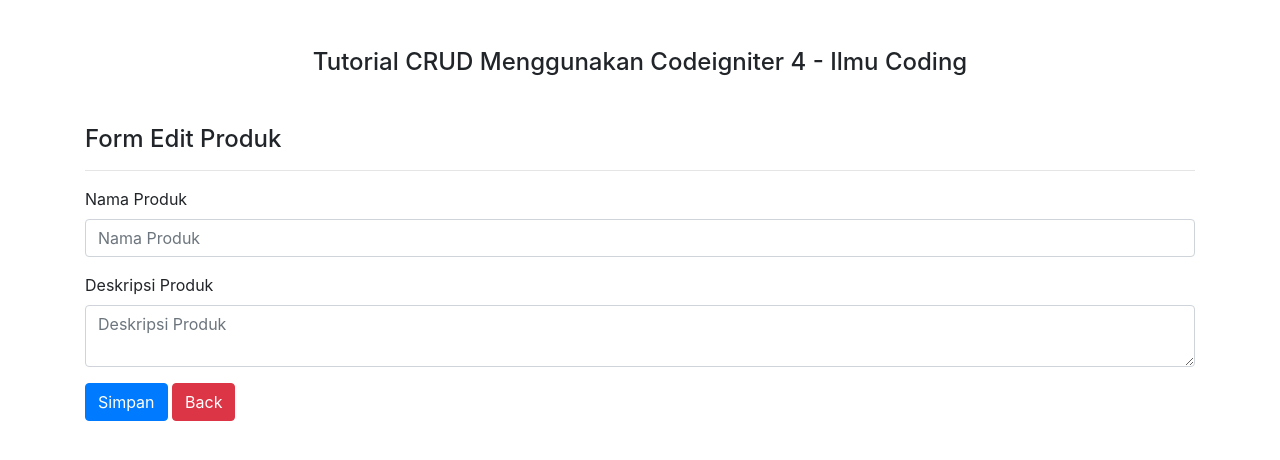
After one commit to fajarpostman/codeigniter4, a CodeIgniter 4 app: the page made by app/Views/product/edit.php in a window 1280 px wide. The commit adds this page. Shown: the top 460 px of the page. Run offline with PHP 8.4 and a stand-in for CodeIgniter, Linux system fonts and the light colour scheme; the template is opened without the code that fills it, so the values that code supplies are empty; some libraries are stand-ins or nearby versions.

Commit message:
update controller

```diff
--- a/app/Models/Product_model.php
+++ b/app/Models/Product_model.php
@@ -27,4 +27,9 @@ class Product_Model extends Model
     {
         return $this->db->table($this->table)->insert($data);
     }
+
+    public function update_product($data, $id)
+    {
+        return $this->db->table($this->table)->update($data, ['product_id' => $id]);
+    }
 }
--- /dev/null
+++ b/app/Views/product/edit.php
@@ -0,0 +1,43 @@
+<!DOCTYPE html>
+<html lang="en">
+
+<head>
+    <meta charset="UTF-8">
+    <meta name="viewport" content="width=device-width, initial-scale=1.0">
+    <meta http-equiv="X-UA-Compatible" content="ie=edge">
+    <title>Product</title>
+    <link rel="stylesheet" href="https://maxcdn.bootstrapcdn.com/bootstrap/4.0.0/css/bootstrap.min.css" integrity="sha384-Gn5384xqQ1aoWXA+058RXPxPg6fy4IWvTNh0E263XmFcJlSAwiGgFAW/dAiS6JXm" crossorigin="anonymous">
+    <link rel="stylesheet" href="https://cdnjs.cloudflare.com/ajax/libs/font-awesome/5.11.2/css/all.min.css">
+</head>
+
+<body>
+
+    <div class="container mt-5 mb-5 text-center">
+        <h4>Tutorial CRUD Menggunakan Codeigniter 4 - Ilmu Coding</h4>
+    </div>
+    <div class="container">
+        <h4>Form Edit Produk</h4>
+        <hr>
+        <form action="<?php echo base_url('product/update'); ?>" method="post">
+
+            <div class="form-group">
+                <label for="">Nama Produk</label>
+                <input type="text" name="product_name" class="form-control" placeholder="Nama Produk" value="<?php echo $product['product_name'] ?>">
+            </div>
+            <div class="form-group">
+                <label for="">Deskripsi Produk</label>
+                <textarea name="product_description" class="form-control" placeholder="Deskripsi Produk"><?php echo $product['product_description'] ?></textarea>
+            </div>
+            <div class="form-group">
+                <button type="submit" class="btn btn-primary">Simpan</button>
+                <a href="<?php echo base_url('product') ?>" class="btn btn-danger">Back</a>
+            </div>
+        </form>
+    </div>
+
+    <script src="https://code.jquery.com/jquery-3.2.1.slim.min.js" integrity="sha384-KJ3o2DKtIkvYIK3UENzmM7KCkRr/rE9/Qpg6aAZGJwFDMVNA/GpGFF93hXpG5KkN" crossorigin="anonymous"></script>
+    <script src="https://cdnjs.cloudflare.com/ajax/libs/popper.js/1.12.9/umd/popper.min.js" integrity="sha384-ApNbgh9B+Y1QKtv3Rn7W3mgPxhU9K/ScQsAP7hUibX39j7fakFPskvXusvfa0b4Q" crossorigin="anonymous"></script>
+    <script src="https://maxcdn.bootstrapcdn.com/bootstrap/4.0.0/js/bootstrap.min.js" integrity="sha384-JZR6Spejh4U02d8jOt6vLEHfe/JQGiRRSQQxSfFWpi1MquVdAyjUar5+76PVCmYl" crossorigin="anonymous"></script>
+</body>
+
+</html>
--- a/app/Views/product/index.php
+++ b/app/Views/product/index.php
@@ -52,7 +52,7 @@
                             <td>
                                 <div class="btn group">
                                     <a href="<?php echo base_url('product/show/' . $data['product_id']) ?>" class="btn btn-sm btn-primary">Detail</a>
-                                    <a href="" class="btn btn-sm btn-success">Edit</a>
+                                    <a href="<?php echo base_url('product/edit/' . $data['product_id']) ?>" class="btn btn-sm btn-success">Edit</a>
                                     <a href="" class="btn btn-sm btn-danger">Delete</a>
                                 </div>
                             </td>
```
Also changed, not shown: app/Controllers/Product.php (+27 -0 lines).
